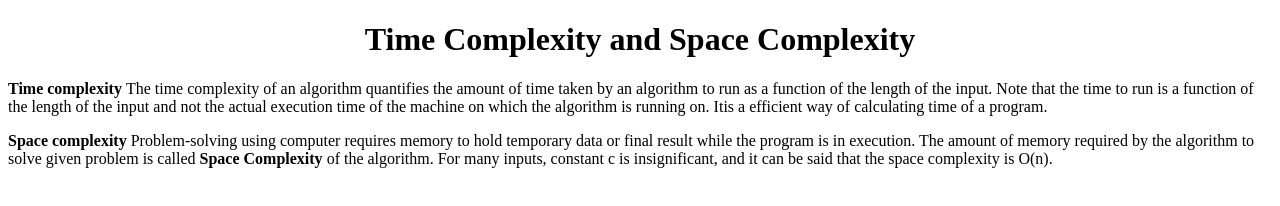
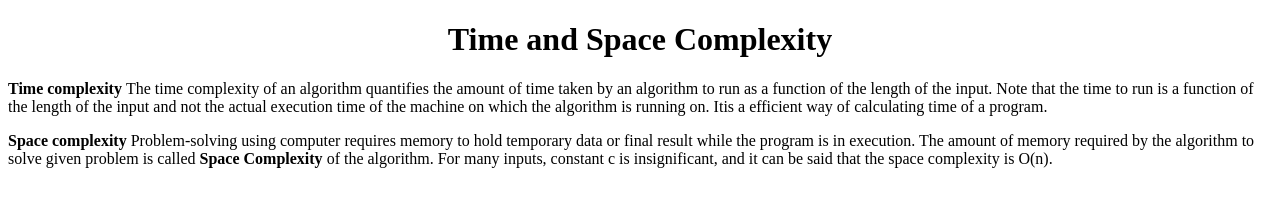
Before and after one commit to acciojob/time-and-space-complexity-TarunVanshkar, a website: page main.html in a window 1280 px wide. Drawn offline with Linux system fonts and the light colour scheme.

Commit message:
created a submission

```diff
--- a/main.html
+++ b/main.html
@@ -7,7 +7,7 @@
 </head>
 
 <body>
-	<h1 style="text-align:center;">Time Complexity and Space Complexity</h1>
+	<h1 style="text-align:center;">Time and Space Complexity</h1>
 	<p>
 		<b>Time complexity </b> The time complexity of an algorithm quantifies the
 		amount of time taken by an algorithm to run as a function of the length
```
